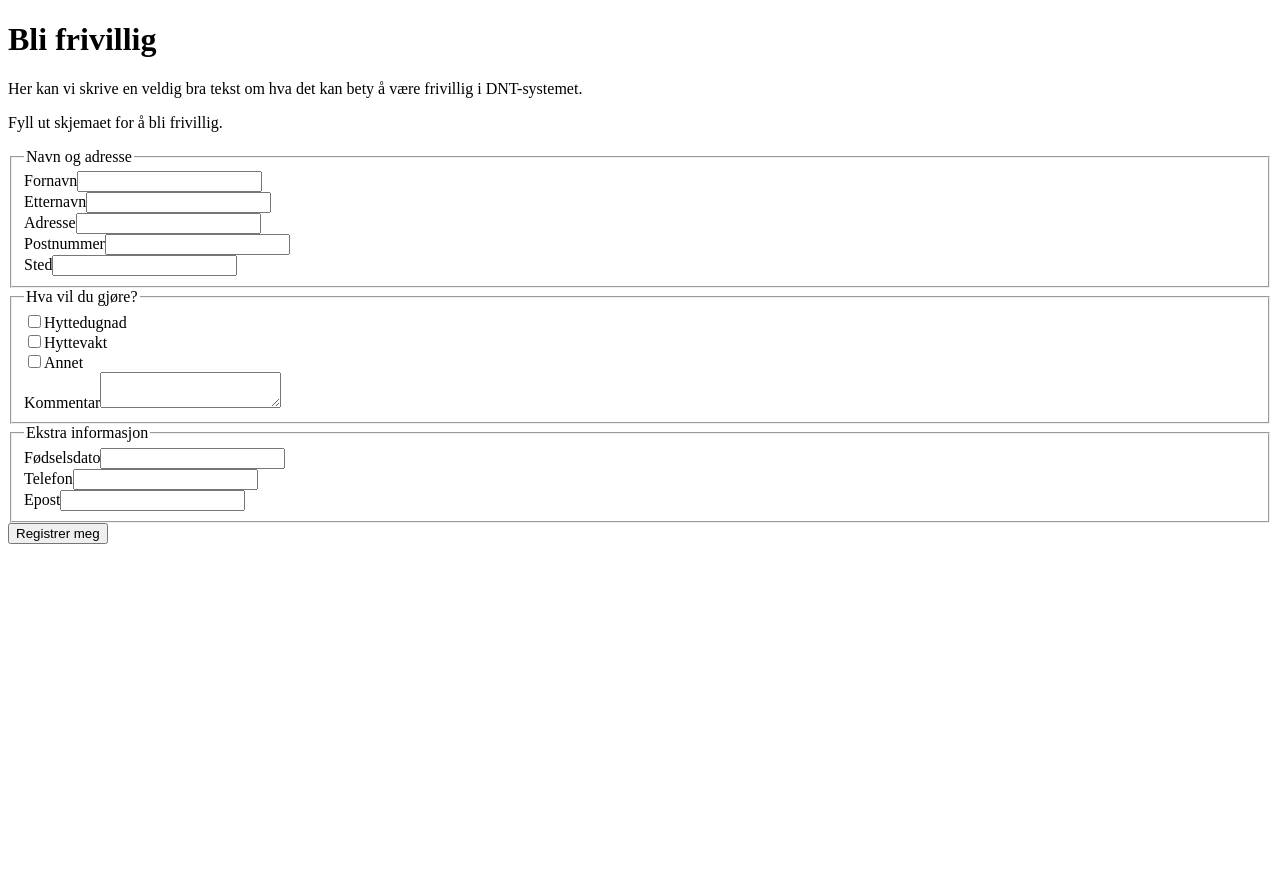
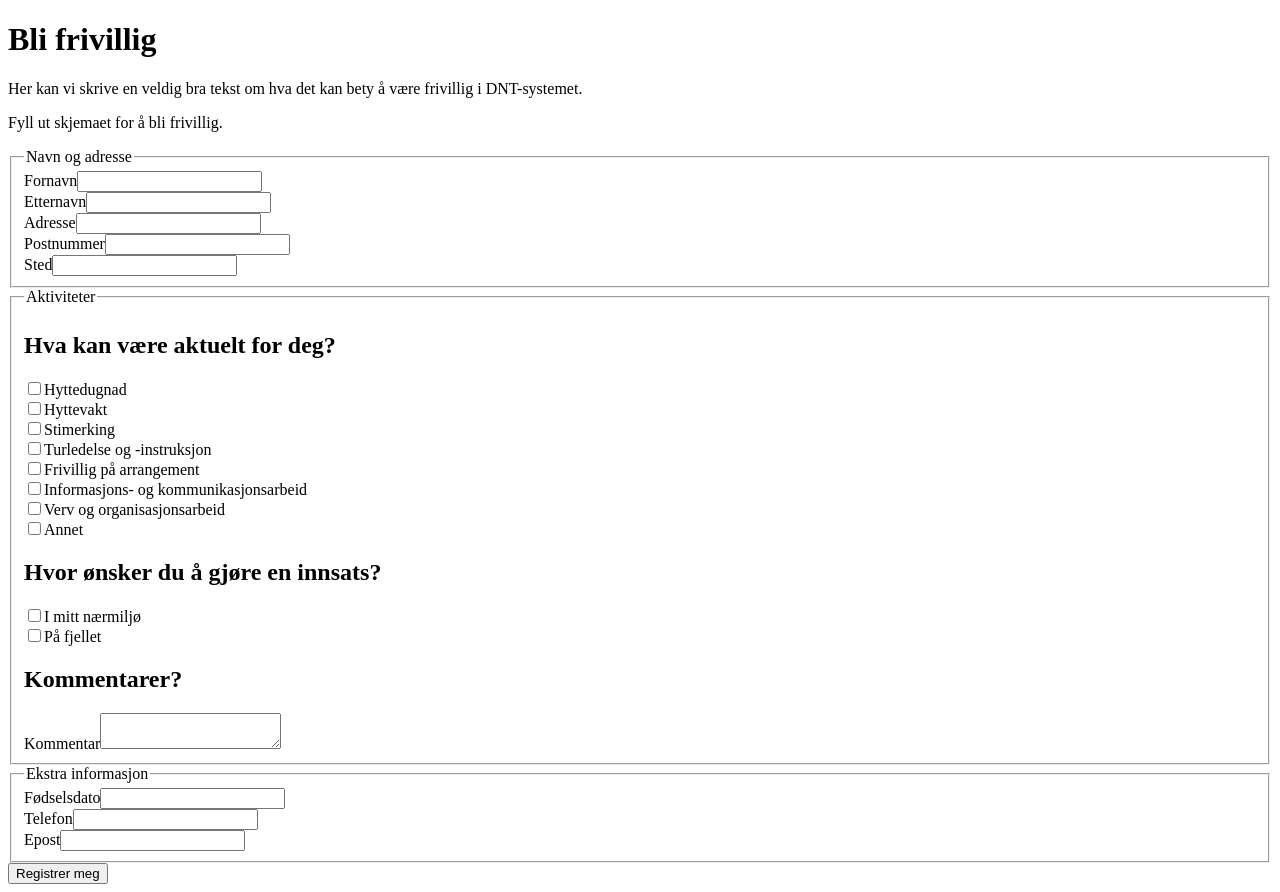
Before and after one commit to Turistforeningen/var, a React app: page / in a window 1280 px wide. Before the commit the page ends 800 px from the top, so only its background shows below. Built offline with nearby package versions, Linux system fonts and the light colour scheme; the HTML template or start-up script is replaced by a standard one; what core-decorators would draw is missing.

Commit message:
chore(form): add fields and validation

```diff
--- a/src/actions/index.js
+++ b/src/actions/index.js
@@ -1,3 +1,5 @@
+import {registrationValidator} from '../validators/index.js';
+
 export const SET_FIELD = 'SET_FIELD';
 export function setField(field, value) {
   return {
@@ -7,33 +9,68 @@ export function setField(field, value) {
   };
 }
 
+export const SET_FORM_VALIDATION = 'SET_FORM_VALIDATION';
+export function setFormValidation(errors, warnings) {
+  return {
+    type: SET_FORM_VALIDATION,
+    errors: errors,
+    warnings: warnings,
+  };
+}
+
+export function validateForm(form) {
+  return (dispatch, getState) => {
+    const state = getState();
+    const data = state.form.data;
+    const {errors, warnings} = registrationValidator(data);
+
+    dispatch(setFormValidation(errors, warnings));
+
+    return new Promise((resolve, reject) => {
+      if (Object.keys(errors).length > 0) {
+        reject({message: 'Form contains validation errors', errors: errors});
+      } else {
+        resolve(form);
+      }
+    });
+  };
+}
+
 export const RECEIVE_SEND = 'RECEIVE_SEND';
 export function receiveSend() {
   return {
     type: RECEIVE_SEND,
   };
-};
+}
 
 export const REQUEST_SEND = 'REQUEST_SEND';
 export function requestSend() {
   return {
     type: REQUEST_SEND,
   };
-};
+}
 
 export function sendRegistration(form) {
   return (dispatch, getState) => {
+    const state = getState();
+    const data = state.form.data;
+
+    return dispatch(validateForm(data)).then(() => {
       const options = {
+        method: 'POST',
         headers: {
           Accept: 'application/json',
           'Content-Type': 'application/json',
         },
-      body: JSON.stringify(form),
+        body: JSON.stringify(data),
       };
 
-    return fetch('https://sjekkut.app.dnt.no/api/v3/', options)
+      return fetch('/registrer', options)
         .then((result) => {
           dispatch(receiveSend());
         });
+    }).catch((err) => {
+      console.warn('Did not send registration, due to validation errors.');
+    });
   };
 }
--- a/src/components/Field.jsx
+++ b/src/components/Field.jsx
@@ -2,7 +2,7 @@ import React, {Component} from 'react';
 import {connect} from 'react-redux';
 import {autobind} from 'core-decorators';
 
-import {setField} from '../actions/index.js';
+import {setField, validateForm} from '../actions/index.js';
 
 class Field extends Component {
   constructor(props) {
@@ -25,6 +25,7 @@ class Field extends Component {
     const {value} = this.state;
     const errors = form.errors[name];
     const touched = form.touched[name] === true;
+    const validated = form.validated === true;
 
     return (
       <div className="required">
@@ -37,7 +38,7 @@ class Field extends Component {
           onBlur={this.handleInputBlur}
         />
         {
-          !!errors && !!touched &&
+          !!errors && (!!touched || !!validated) &&
           <div className="errors">
             {errors}
           </div>
@@ -58,6 +59,9 @@ const mapDispatchToProps = dispatch => ({
   setField: function dispatchSetField(field, value) {
     dispatch(setField(field, value));
   },
+  validateForm: function dispatchValidateForm() {
+    dispatch(validateForm());
+  },
 });
 
 export default connect(mapStateToProps, mapDispatchToProps)(Field);
--- a/src/components/Form.jsx
+++ b/src/components/Form.jsx
@@ -5,6 +5,49 @@ import {autobind} from 'core-decorators';
 import {setField, sendRegistration} from '../actions/index.js';
 
 import Field from './Field.jsx';
+
+const types = [
+  {
+    label: 'Hyttedugnad',
+    name: 'hyttedugnad',
+    description: 'Lorem',
+  },
+  {
+    label: 'Hyttevakt',
+    name: 'hyttevakt',
+    description: 'Lorem',
+  },
+  {
+    label: 'Stimerking',
+    name: 'stimerking',
+    description: 'Lorem',
+  },
+  {
+    label: 'Turledelse og -instruksjon',
+    name: 'turledelse-og-instruksjon',
+    description: 'Lorem',
+  },
+  {
+    label: 'Frivillig på arrangement',
+    name: 'frivillig-pa-arrangement',
+    description: 'Lorem',
+  },
+  {
+    label: 'Informasjons- og kommunikasjonsarbeid',
+    name: 'info-komm-arbeid',
+    description: 'Lorem',
+  },
+  {
+    label: 'Verv og organisasjonsarbeid',
+    name: 'verv-org-arbeid',
+    description: 'Lorem',
+  },
+  {
+    label: 'Annet',
+    name: 'annet',
+    description: 'Lorem',
+  },
+];
 
 class Form extends Component {
   @autobind
@@ -23,8 +66,30 @@ class Form extends Component {
   }
 
   @autobind
+  handleActivitiesChange(e) {
+    const activities = [...this.props.form.data.activities || []];
+
+    if (e.target.checked) {
+      this.props.setField('activities', [...activities, e.target.value]);
+    } else {
+      this.props.setField('activities', activities.filter(activity => activity !== e.target.value));
+    }
+  }
+
+  @autobind
+  handleWhereChange(e) {
+    const where = [...this.props.form.data.where || []];
+
+    if (e.target.checked) {
+      this.props.setField('where', [...where, e.target.value]);
+    } else {
+      this.props.setField('where', where.filter(place => place !== e.target.value));
+    }
+  }
+
+  @autobind
   handleRegisterClick(e) {
-    this.props.sendRegistration();
+    this.props.sendRegistration(this.props.form);
   }
 
   render() {
@@ -44,44 +109,67 @@ class Form extends Component {
             name="lastName"
             value={form.lastName || ''}
           />
-          <div className="required">
-            <label>
-              Adresse
-            </label>
-            <input value={form.address || ''} onChange={this.handleAddressChange} />
-          </div>
-          <div className="required">
-            <label>
-              Postnummer
-            </label>
-            <input />
-          </div>
-          <div className="required">
-            <label>
-              Sted
-            </label>
-            <input />
-          </div>
+          <Field
+            label="Adresse"
+            name="address"
+            value={form.address || ''}
+          />
+          <Field
+            label="Postnummer"
+            name="zipcode"
+            value={form.zipcode || ''}
+          />
+          <Field
+            label="Sted"
+            name="city"
+            value={form.city || ''}
+          />
         </fieldset>
 
         <fieldset>
-          <legend>Hva vil du gjøre?</legend>
+          <legend>Aktiviteter</legend>
+          <h2>Hva kan være aktuelt for deg?</h2>
+          {types.map(type => (
+            <div key={type.name}>
+              <input
+                type="checkbox"
+                name="type"
+                value={type.name}
+                onChange={this.handleActivitiesChange}
+                checked={!!(this.props.form.data.activities || [])
+                  .find(activity => activity === type.name)}
+              />
+              <label>
+                {type.label}
+              </label>
+            </div>
+          ))}
+
+          <h2>Hvor ønsker du å gjøre en innsats?</h2>
           <div>
-            <input type="checkbox" />
-            <label>
-              Hyttedugnad
-            </label>
+            <input
+              type="checkbox"
+              name="where"
+              value="nærmiljø"
+              onChange={this.handleWhereChange}
+              checked={!!(this.props.form.data.where || [])
+                .find(place => place === 'nærmiljø')}
+            />
+            <label>I mitt nærmiljø</label>
           </div>
           <div>
-            <input type="checkbox" />
-            <label>
-              Hyttevakt
-            </label>
+            <input
+              type="checkbox"
+              name="where"
+              value="fjellet"
+              onChange={this.handleWhereChange}
+              checked={!!(this.props.form.data.where || [])
+                .find(place => place === 'fjellet')}
+            />
+            <label>På fjellet</label>
           </div>
-          <div>
-            <input type="checkbox" />
-            <label>Annet</label>
-          </div>
+
+          <h2>Kommentarer?</h2>
           <div>
             <label>Kommentar</label>
             <textarea></textarea>
@@ -90,25 +178,30 @@ class Form extends Component {
 
         <fieldset>
           <legend>Ekstra informasjon</legend>
-          <div className="required">
-            <label>
-              Fødselsdato
-            </label>
-            <input value={form.dob || ''} onChange={this.handleDobChange} />
+          <Field
+            label="Fødselsdato"
+            name="dob"
+            value={form.dob || ''}
+          />
+          <Field
+            label="Telefon"
+            name="phone"
+            value={form.phone || ''}
+          />
+          <Field
+            required
+            label="Epost"
+            name="email"
+            value={form.email || ''}
+          />
+        </fieldset>
+        {
+          !!Object.keys(form.errors).length &&
+          <div>
+            Før skjemaet kan sendes inn, må du gå rette opp i feltene som er markert
+            med feil
           </div>
-          <div className="required">
-            <label>
-              Telefon
-            </label>
-            <input value={form.phone || ''} onChange={this.handlePhoneChange} />
-          </div>
-          <div className="required">
-            <label>
-              Epost
-            </label>
-            <input value={form.email || ''} onChange={this.handlePhoneChange} />
-          </div>
-        </fieldset>
+        }
 
         <button type="button" onClick={this.handleRegisterClick}>Registrer meg</button>
       </form>
@@ -121,12 +214,12 @@ const mapStateToProps = state => ({
 });
 
 const mapDispatchToProps = dispatch => ({
-  setField: function(field, value) {
+  setField: function dispatchSetField(field, value) {
     dispatch(setField(field, value));
   },
-  sendRegistration: function() {
+  sendRegistration: function dispatchSendRegistration() {
     dispatch(sendRegistration());
-  }
+  },
 });
 
 export default connect(mapStateToProps, mapDispatchToProps)(Form);
--- a/src/reducers/index.js
+++ b/src/reducers/index.js
@@ -1,7 +1,7 @@
 import {combineReducers} from 'redux';
 import {registrationValidator} from '../validators/index.js';
 
-import {RECEIVE_SEND, REQUEST_SEND, SET_FIELD} from '../actions/index.js';
+import {RECEIVE_SEND, REQUEST_SEND, SET_FIELD, SET_FORM_VALIDATION} from '../actions/index.js';
 
 function appReducer(state = {isSending: false, isSent: false}, action) {
   switch (action.type) {
@@ -20,30 +20,19 @@ function appReducer(state = {isSending: false, isSent: false}, action) {
 
     default:
       return {
-        types: [
-          {
-            name: 'Hyttedugnad',
-            description: 'Lorem',
-            selected: false,
-          },
-          {
-            name: 'Hyttevakt',
-            description: 'Lorem',
-            selected: false,
-          }
-        ]
+        ...state,
       };
   }
 }
 
-function formReducer(state = {warnings: {}, errors: {}, touched: {}}, action) {
+function formReducer(state = {data: {}, warnings: {}, errors: {}, touched: {}}, action) {
+  const data = {
+    ...state.data,
+    [action.field]: action.value,
+  };
+
   switch (action.type) {
     case SET_FIELD:
-      const data = {
-        ...state.data,
-        [action.field]: action.value,
-      };
-
       return {
         ...state,
         data: data,
@@ -54,16 +43,12 @@ function formReducer(state = {warnings: {}, errors: {}, touched: {}}, action) {
         },
       };
 
-    case 'ADD_ACTIVITY':
+    case SET_FORM_VALIDATION:
       return {
         ...state,
-        activities: [...state.activities, action.activity]
-      };
-
-    case 'REMOVE_ACTIVITY':
-      return {
-        ...state,
-        activities: state.activities.filter(activity => activity !== action.activity),
+        data: data,
+        errors: registrationValidator(data).errors,
+        validated: true,
       };
 
     default:
--- a/src/validators/index.js
+++ b/src/validators/index.js
@@ -2,22 +2,37 @@ export const registrationValidator = (data) => {
   const errors = {};
   const warnings = {};
 
-  Object.keys(data).forEach((field) => {
-    switch (field) {
-      case 'firstName':
-        if (!data.firstName) {
-          errors.firstName = 'Fornavn er påkrevd';
-        }
-        break;
-      case 'lastName':
-        if (!data.lastName) {
-          errors.lastName = 'Etternavn er påkrevd';
-        }
-        break;
-      default:
-        break;
-    }
-  });
+  if (!data.firstName) {
+    errors.firstName = 'Fornavn må fylles ut';
+  }
+
+  if (!data.lastName) {
+    errors.lastName = 'Etternavn må fylles ut';
+  }
+
+  if (!data.zipcode) {
+    errors.zipcode = 'Postnummer må fylles ut';
+  }
+
+  if (!data.city) {
+    errors.city = 'Sted må fylles ut';
+  }
+
+  if (!data.activities || !data.activities.length) {
+    errors.activities = 'Du må velge minst en aktivitet';
+  }
+
+  if (!data.where || !data.where.length) {
+    errors.where = 'Du må velge minst ett sted';
+  }
+
+  if (!data.phone) {
+    errors.phone = 'Telefonnummer må fylles ut';
+  }
+
+  if (!data.email) {
+    errors.email = 'Epost må fylles ut';
+  }
 
   return {errors, warnings};
 };
```
Lines whose indentation alone changed are shown as unchanged.
